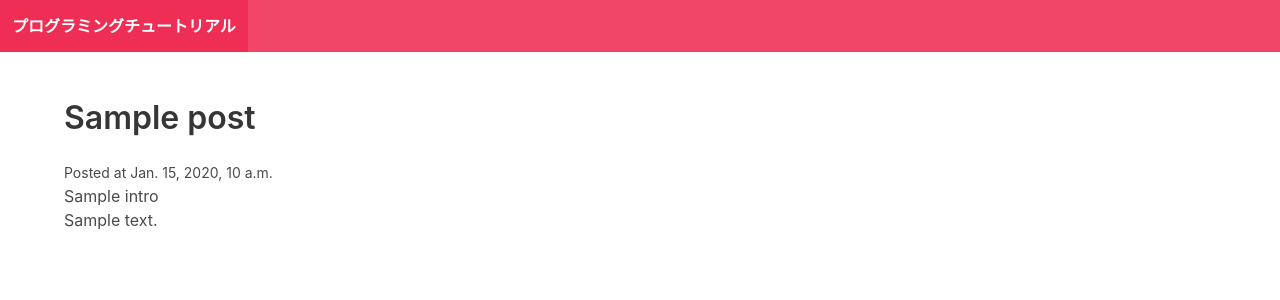
After one commit to taku5748/Django-tutorial, a Django app: template blog/templates/blog/post_detail.html in a window 1280 px wide. The commit adds this page. Shown: the top 300 px of the page. Run offline with Django 3.2, Linux system fonts and the light colour scheme; the template is opened without the code that fills it: most values are stand-ins (such as "Sample title", 1, 10 or a date in 2020).

Commit message:
committed

```diff
--- a/blog/templates/blog/base.html
+++ b/blog/templates/blog/base.html
@@ -16,7 +16,7 @@
         </div>
     </nav>
 
-    <section>
+    <section class="section">
         <div class="container">
             {% block content %}{% endblock %}
         </div>
--- /dev/null
+++ b/blog/templates/blog/post_detail.html
@@ -0,0 +1,11 @@
+{% extends "blog/base.html" %}
+
+{% block content %}
+<h2 class="title">
+    {{post.title}}
+</h2>
+<small>Posted at {{post.posted_date}}</small>
+<p>{{post.intro}}</p>
+<p>{{post.body}}</p>
+
+{% endblock %}
--- a/microblog/urls.py
+++ b/microblog/urls.py
@@ -15,8 +15,9 @@ Including another URLconf
 """
 from django.contrib import admin
 from django.urls import path
-from blog.views import frontpage
+from blog.views import frontpage,post_detail
 urlpatterns = [
     path('admin/', admin.site.urls),
-    path("",frontpage)
+    path("",frontpage),
+    path("<slug:slug>/",post_detail,name="post_detail"),
 ]
```
Also changed, not shown: blog/templates/blog/frontpage.html (+10 -2 lines), blog/views.py (+7 -1 lines), blog/form.py (added).
